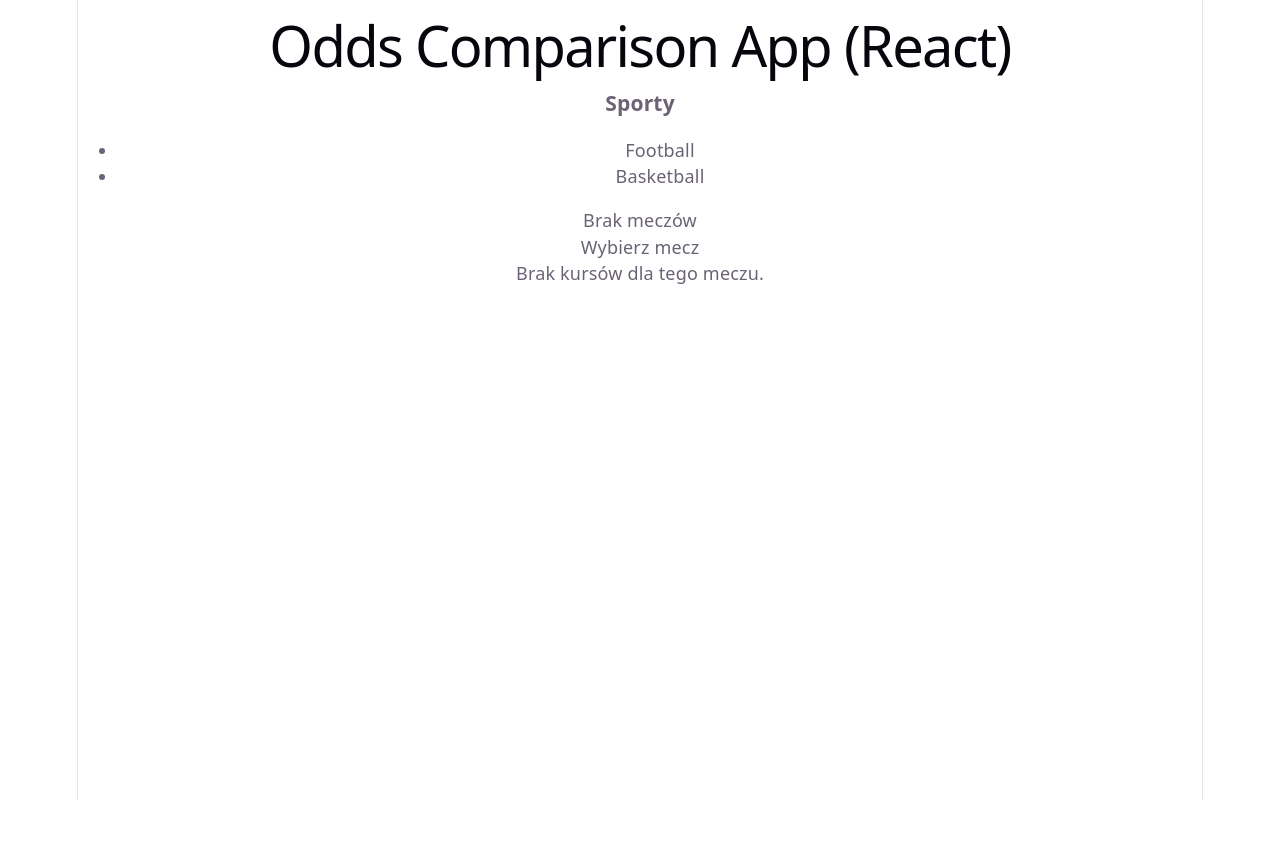
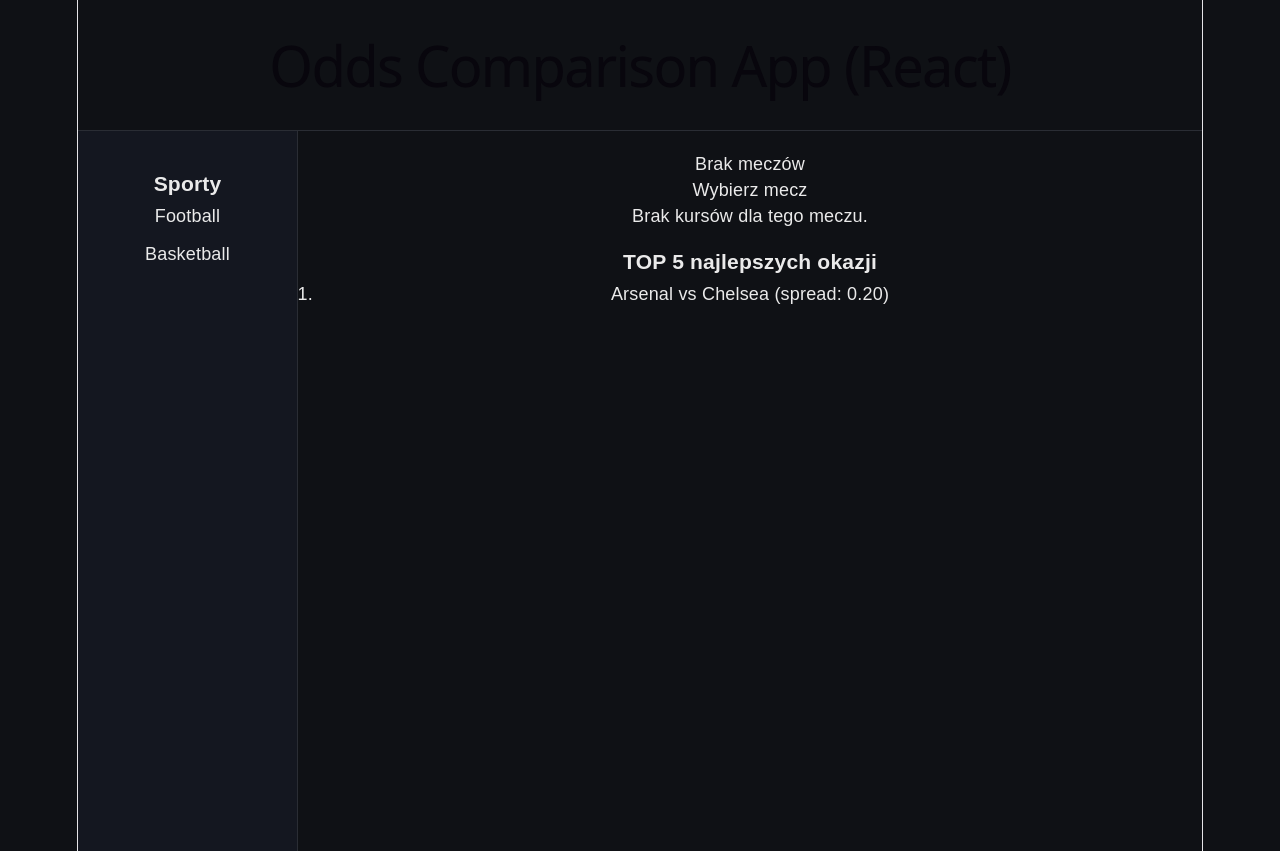
Before and after one commit to Mzajac542/comparison-rate-app, a React (Vite) app in the folder react-app/: page / in a window 1280 px wide. Before the commit the page ends 800 px from the top, so only its background shows below. Built offline with nearby package versions, Linux system fonts and the light colour scheme.

Commit message:
Improve UX: highlight selected match

```diff
--- a/react-app/src/App.jsx
+++ b/react-app/src/App.jsx
@@ -3,6 +3,9 @@ import Sidebar from "./components/Sidebar";
 import MatchesList from "./components/MatchesList";
 import MatchDetails from "./components/MatchDetails";
 import OddsPanel from "./components/OddsPanel";
+import { calculateTop5 } from "./utils/top5";
+import Top5 from "./components/Top5";
+
 
 function App() {
   const [selectedSport, setSelectedSport] = useState(null);
@@ -42,26 +45,56 @@ function App() {
   const filteredMatches = selectedSport
     ? matches.filter(m => m.sport === selectedSport)
     : [];
+  const top5 = calculateTop5(matches);
 
   return (
-    <div>
+    <div className="app">
+      <header className="header">
         <h1>Odds Comparison App (React)</h1>
+      </header>
 
+      <div className="layout">
+        <aside className="sidebar">
           <Sidebar
             sports={sports}
+            selectedSport={selectedSport}
             onSelectSport={(sport) => {
               setSelectedSport(sport);
-          setSelectedMatch(null); // ✅ reset
+              setSelectedMatch(null);
             }}
           />
+        </aside>
 
+        <main className="content">
+          <div className="card">
             <MatchesList
               matches={filteredMatches}
+              selectedMatch={selectedMatch}
               onSelect={setSelectedMatch}
             />
+          </div>
 
+          <div className="card">
             <MatchDetails match={selectedMatch} />
+          </div>
+
+          <div className="card">
             <OddsPanel odds={selectedMatch?.odds} />
+          </div>
+
+          <div className="card">
+            <Top5
+              items={top5}
+              onSelect={(item) => {
+                setSelectedSport(item.sport);
+                setSelectedMatch(
+                  matches.find(m => m.id === item.id) || null
+                );
+              }}
+            />
+          </div>
+        </main>
+      </div>
     </div>
   );
 }
--- a/react-app/src/components/MatchesList.jsx
+++ b/react-app/src/components/MatchesList.jsx
@@ -1,4 +1,4 @@
-function MatchesList({ matches, onSelect }) {
+function MatchesList({ matches, selectedMatch, onSelect }) {
   if (!matches || matches.length === 0) {
     return <p>Brak meczów</p>;
   }
@@ -10,7 +10,7 @@ function MatchesList({ matches, onSelect }) {
         {matches.map((match) => (
           <li
             key={match.id}
-            style={{ cursor: "pointer" }}
+            className={selectedMatch?.id === match.id ? "active" : ""}
             onClick={() => onSelect(match)}
           >
             {match.home} vs {match.away}
--- a/react-app/src/components/Sidebar.jsx
+++ b/react-app/src/components/Sidebar.jsx
@@ -1,4 +1,4 @@
-function Sidebar({ sports, onSelectSport }) {
+function Sidebar({ sports, selectedSport, onSelectSport }) {
   return (
     <div>
       <h3>Sporty</h3>
@@ -6,7 +6,7 @@ function Sidebar({ sports, onSelectSport }) {
         {sports.map((sport) => (
           <li
             key={sport}
-            style={{ cursor: "pointer" }}
+            className={sport === selectedSport ? "active" : ""}
             onClick={() => onSelectSport(sport)}
           >
             {sport}
--- /dev/null
+++ b/react-app/src/components/Top5.jsx
@@ -0,0 +1,24 @@
+function Top5({ items, onSelect }) {
+  if (!items || items.length === 0) {
+    return <p>Brak danych do wyliczenia TOP 5</p>;
+  }
+
+  return (
+    <div>
+      <h3>TOP 5 najlepszych okazji</h3>
+      <ol>
+        {items.map((item) => (
+          <li
+            key={item.id}
+            style={{ cursor: "pointer" }}
+            onClick={() => onSelect(item)}
+          >
+            {item.name} (spread: {item.spread.toFixed(2)})
+          </li>
+        ))}
+      </ol>
+    </div>
+  );
+}
+
+export default Top5;
--- a/react-app/src/index.css
+++ b/react-app/src/index.css
@@ -109,3 +109,96 @@ code {
   padding: 4px 8px;
   background: var(--code-bg);
 }
+/* RESET */
+* {
+  box-sizing: border-box;
+  margin: 0;
+  padding: 0;
+}
+
+/* OGÓLNE */
+body {
+  font-family: Arial, sans-serif;
+  background: #0f1115;
+  color: #eaeaea;
+}
+
+/* HEADER */
+.header {
+  padding: 20px;
+  text-align: center;
+  border-bottom: 1px solid #2a2d34;
+}
+
+/* LAYOUT */
+.layout {
+  display: flex;
+  min-height: calc(100vh - 80px);
+}
+
+/* SIDEBAR */
+.sidebar {
+  width: 220px;
+  padding: 20px;
+  border-right: 1px solid #2a2d34;
+  background: #141720;
+}
+
+/* CONTENT */
+.content {
+  flex: 1;
+  padding: 20px;
+}
+
+/* LISTY */
+ul {
+  list-style: none;
+}
+
+li {
+  padding: 6px 0;
+}
+
+/* KLIKI */
+li:hover {
+  color: #4da3ff;
+}
+
+/* TABELA */
+table {
+  margin-top: 10px;
+  border-collapse: collapse;
+}
+
+th, td {
+  padding: 6px 10px;
+  border: 1px solid #444;
+  text-align: center;
+}
+
+/* ANALIZA */
+h3, h4 {
+  margin-top: 20px;
+}
+.sidebar li {
+  padding: 6px 8px;
+  border-radius: 4px;
+  cursor: pointer;
+}
+
+.sidebar li.active {
+  background: #1f2937;
+  color: #4da3ff;
+  font-weight: bold;
+}
+.content li {
+  padding: 6px 8px;
+  border-radius: 4px;
+  cursor: pointer;
+}
+
+.content li.active {
+  background: #1f2937;
+  color: #4da3ff;
+  font-weight: bold;
+}
--- /dev/null
+++ b/react-app/src/utils/top5.js
@@ -0,0 +1,21 @@
+export function calculateTop5(matches) {
+  return matches
+    .filter(m => m.odds && m.odds.length > 0)
+    .map(m => {
+      const homeOdds = m.odds.map(o => o.home);
+      const awayOdds = m.odds.map(o => o.away);
+
+      const spread =
+        (Math.max(...homeOdds) - Math.min(...homeOdds)) +
+        (Math.max(...awayOdds) - Math.min(...awayOdds));
+
+      return {
+        id: m.id,
+        name: `${m.home} vs ${m.away}`,
+        sport: m.sport,
+        spread
+      };
+    })
+    .sort((a, b) => b.spread - a.spread)
+    .slice(0, 5);
+}
```
Lines whose indentation alone changed are shown as unchanged.
